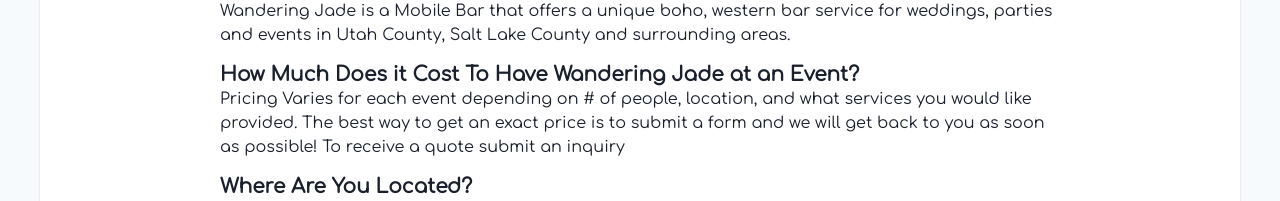
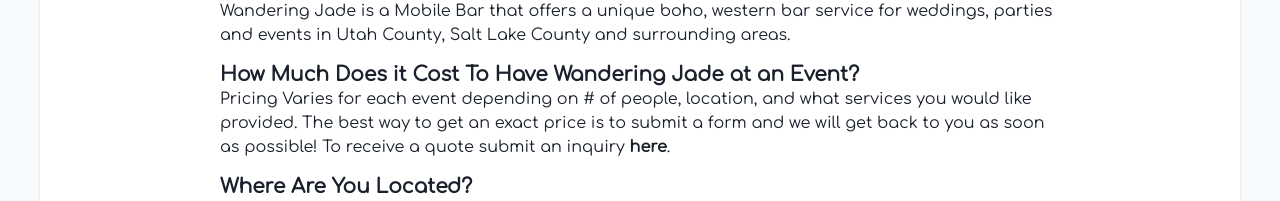
Before and after one commit to SpencerKyle/wandering-jade, a Next.js app: page /faq in a window 1280 px wide. Shown: the part 474-675 px from the top of the page. Built offline with nearby package versions, Linux system fonts and the light colour scheme.

Commit message:
added link capability to FAQ

```diff
--- a/lib/faq.json
+++ b/lib/faq.json
@@ -1,6 +1,6 @@
 {
     "What is Wandering Jade?": "Wandering Jade is a Mobile Bar that offers a unique boho, western bar service for weddings, parties and events in Utah County, Salt Lake County and surrounding areas.",
-    "How Much Does it Cost To Have Wandering Jade at an Event?": "Pricing Varies for each event depending on # of people, location, and what services you would like provided. The best way to get an exact price is to submit a form and we will get back to you as soon as possible! To receive a quote submit an inquiry",
+    "How Much Does it Cost To Have Wandering Jade at an Event?": "Pricing Varies for each event depending on # of people, location, and what services you would like provided. The best way to get an exact price is to submit a form and we will get back to you as soon as possible! To receive a quote submit an inquiry here",
     "Where Are You Located?": "Wandering Jade is based out of Lehi, Utah and will travel to the surrounding areas.",
     "How Far Do You Travel?": "Well that depends on how much you want to spend. We will travel up to 20 miles at no charge after 20 miles we charge per mile.",
     "Do You Have A Liquor License?": "We do not, unfortunately Utah does not allow us to carry a liquor license making our bar a BYOB. All you have to do is supply your own Booze & Mixers and we handle the rest!",
--- a/pages/faq.js
+++ b/pages/faq.js
@@ -30,7 +30,21 @@
                   </AccordionButton>
                 </h2>
                 <AccordionPanel pb={4} key={answer}>
-                  {answer}
+                  {question === 'How Much Does it Cost To Have Wandering Jade at an Event?' ? (
+                    <Text>
+                      Pricing Varies for each event depending on # of people, location, and what services you would like provided.
+                      The best way to get an exact price is to submit a form and we will get back to you as soon as possible!
+                      To receive a quote submit an inquiry{' '}
+                      <Text as='span' fontWeight='bold'>
+                        <Link href='/form' target="_blank">
+                          here
+                        </Link>
+                      </Text>
+                      .
+                    </Text>
+                  ) : (
+                    answer
+                  )}
                 </AccordionPanel>
               </AccordionItem>
             ))}
@@ -50,7 +64,21 @@
               {Object.entries(faq).map(([question, answer]) => (
                 <Box mx='40' my='4' key={question}>
                   <Heading size='md'>{question}</Heading>
-                  <Text>{answer}</Text>
+                  {question === 'How Much Does it Cost To Have Wandering Jade at an Event?' ? (
+                    <Text>
+                      Pricing Varies for each event depending on # of people, location, and what services you would like provided.
+                      The best way to get an exact price is to submit a form and we will get back to you as soon as possible!
+                      To receive a quote submit an inquiry{' '}
+                      <Text as='span' fontWeight='bold'>
+                        <Link href='/form' target="_blank">
+                          here
+                        </Link>
+                      </Text>
+                      .
+                    </Text>
+                  ) : (
+                    <Text>{answer}</Text>
+                  )}
                 </Box>
               ))}
             </Box>
```
